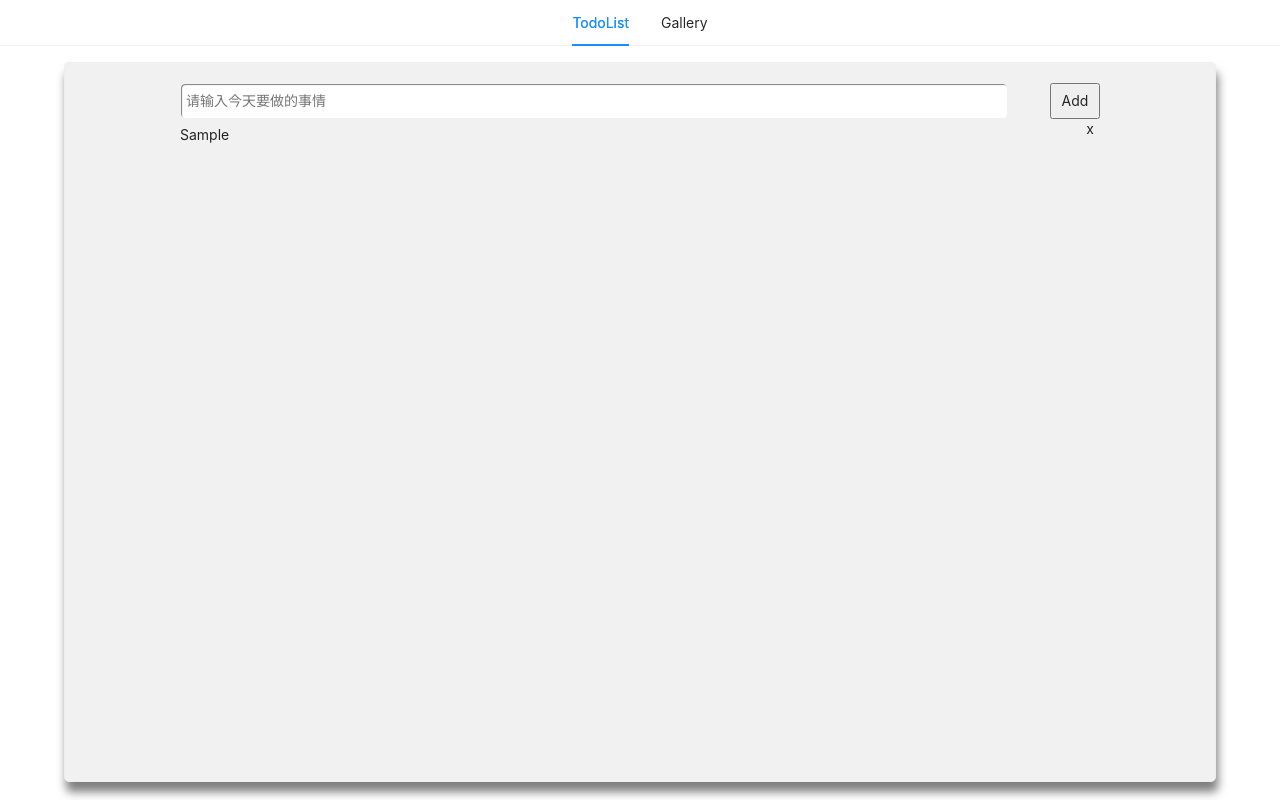
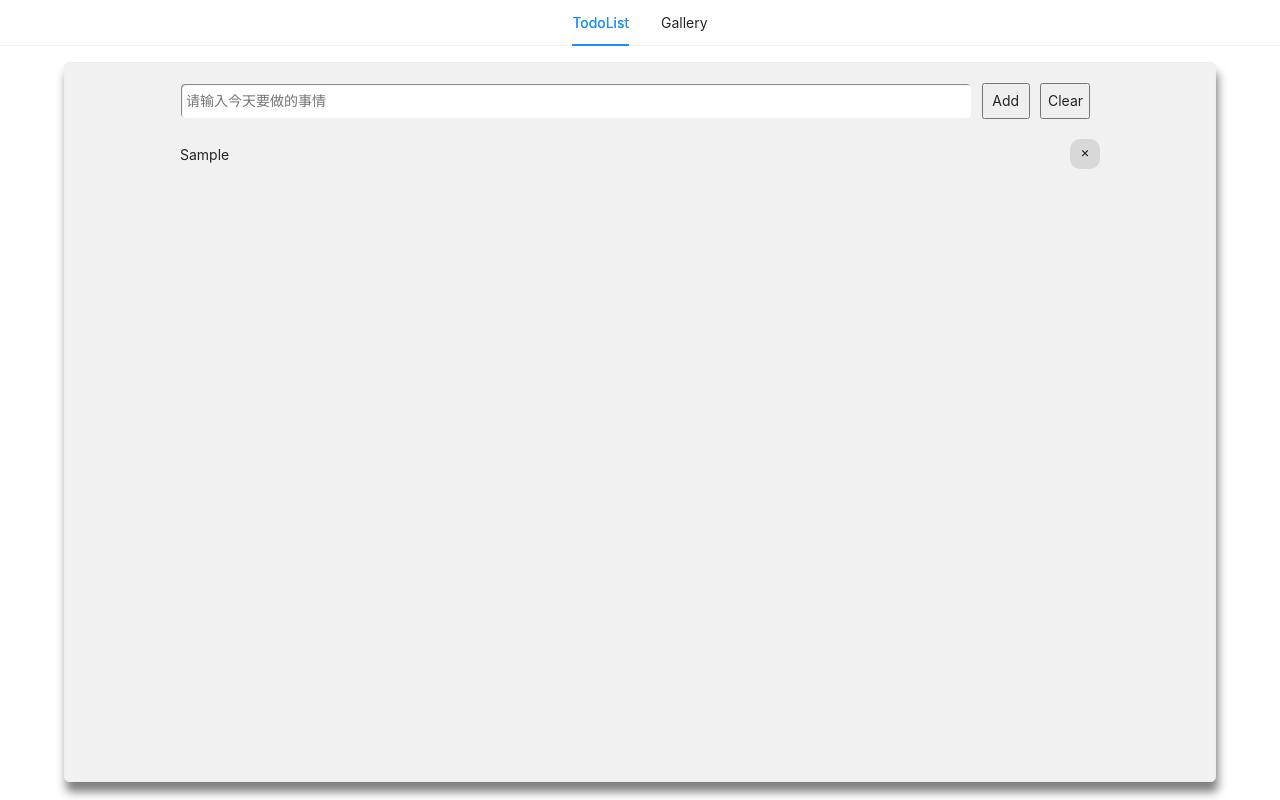
Before and after one commit to WannTonn/react-learning, a React (Create React App) app: page / in a window 1280 px wide. Both pictures are taken after typing "Sample" into the empty fields and a click on the button "Add". Built offline with nearby package versions, Linux system fonts and the light colour scheme.

Commit message:
feat: 添加clear按钮

```diff
--- a/package.json
+++ b/package.json
@@ -44,5 +44,4 @@
   },
   "proxy": "http://music.163.com/",
   "homepage": "."
-
 }
--- a/src/views/ToDoList/index.js
+++ b/src/views/ToDoList/index.js
@@ -41,6 +41,9 @@ const TodoList = () => {
 
             <input className='todoInput' type="text" value={inputVal} onChange={(e) => setInputVal(e.target.value)} placeholder='请输入今天要做的事情' />
             <button className='addBtn' type='submit'>Add</button>
+            <button className='addBtn' onClick={() => {
+             todoList.length && setTodoList([]);
+            }}>Clear</button>
           </div>
         </form>
         <div className="todoLists">
@@ -50,7 +53,7 @@ const TodoList = () => {
                 <div className='thing'>
                   {e.name}
                 </div>
-                <div className='delBtn' onClick={() => handleDelThing(e.id)}>x</div>
+                <div className='delBtn' onClick={() => handleDelThing(e.id)}>×</div>
               </div>
             ))
           }
--- a/src/views/ToDoList/style.scss
+++ b/src/views/ToDoList/style.scss
@@ -30,10 +30,16 @@
     .addBtn {
       display: block;
       width: 50px;
+      margin-right: 10px;
       cursor: pointer;
+      transition: all .5s ease;
+      &:hover {
+        background-color: #fff;
+      }
     }
   }
   .todoLists {
+    margin-top: 20px;
     .item {
       display: flex;
       justify-content: space-between;
@@ -42,10 +48,12 @@
         margin: 5px 0;
       }
       .delBtn {
-        width: 20px;
-        height: 20px;
-        line-height: 20px;
+        width: 30px;
+        height: 30px;
+        line-height: 26px;
         text-align: center;
+        background-color: rgba(0,0,0,.1);
+        border-radius: 10px;
         cursor: pointer;
         transition: all ease .3s;
         &:hover {
```
Also changed, not shown: 1 other file (tests, documents, lock files or other folders).
